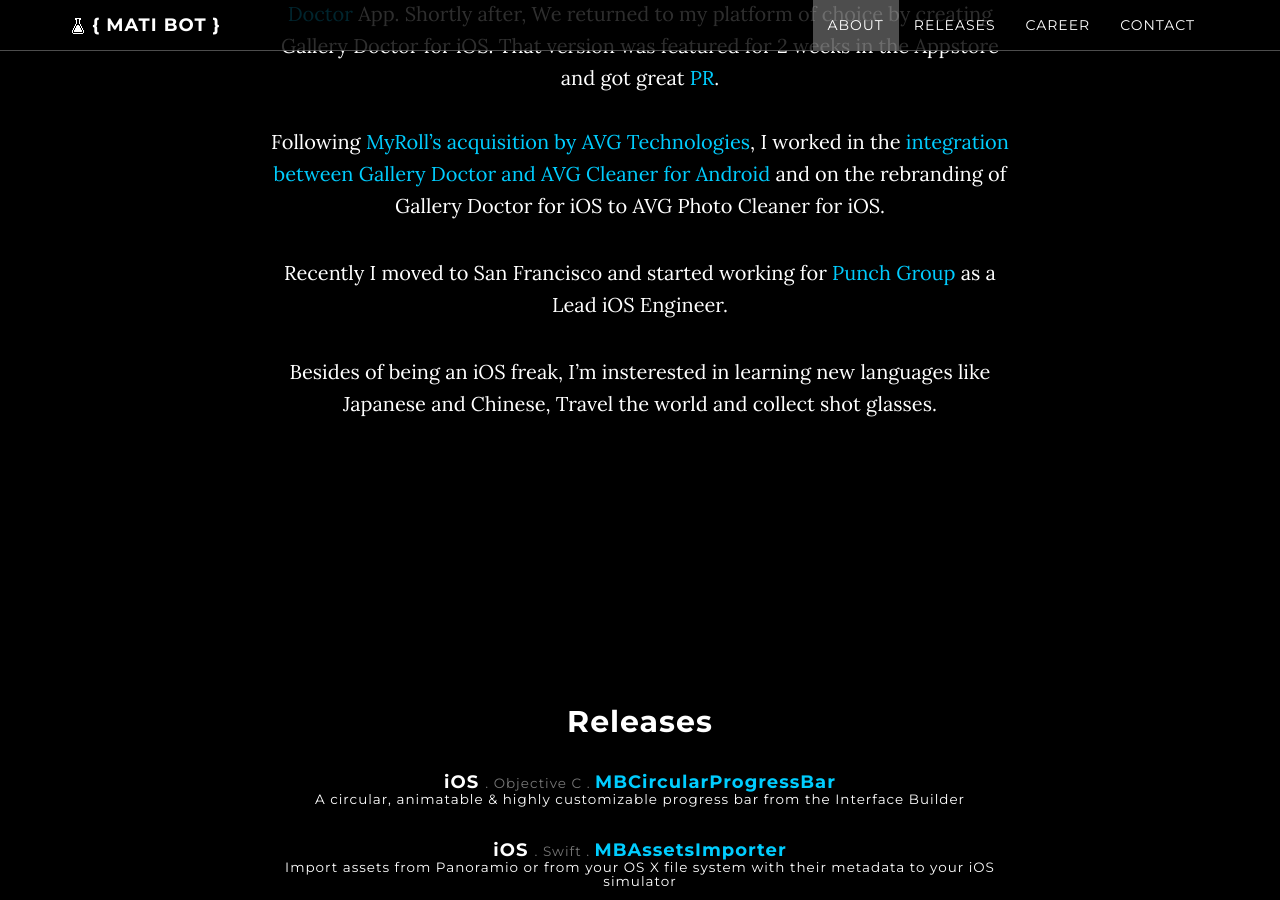
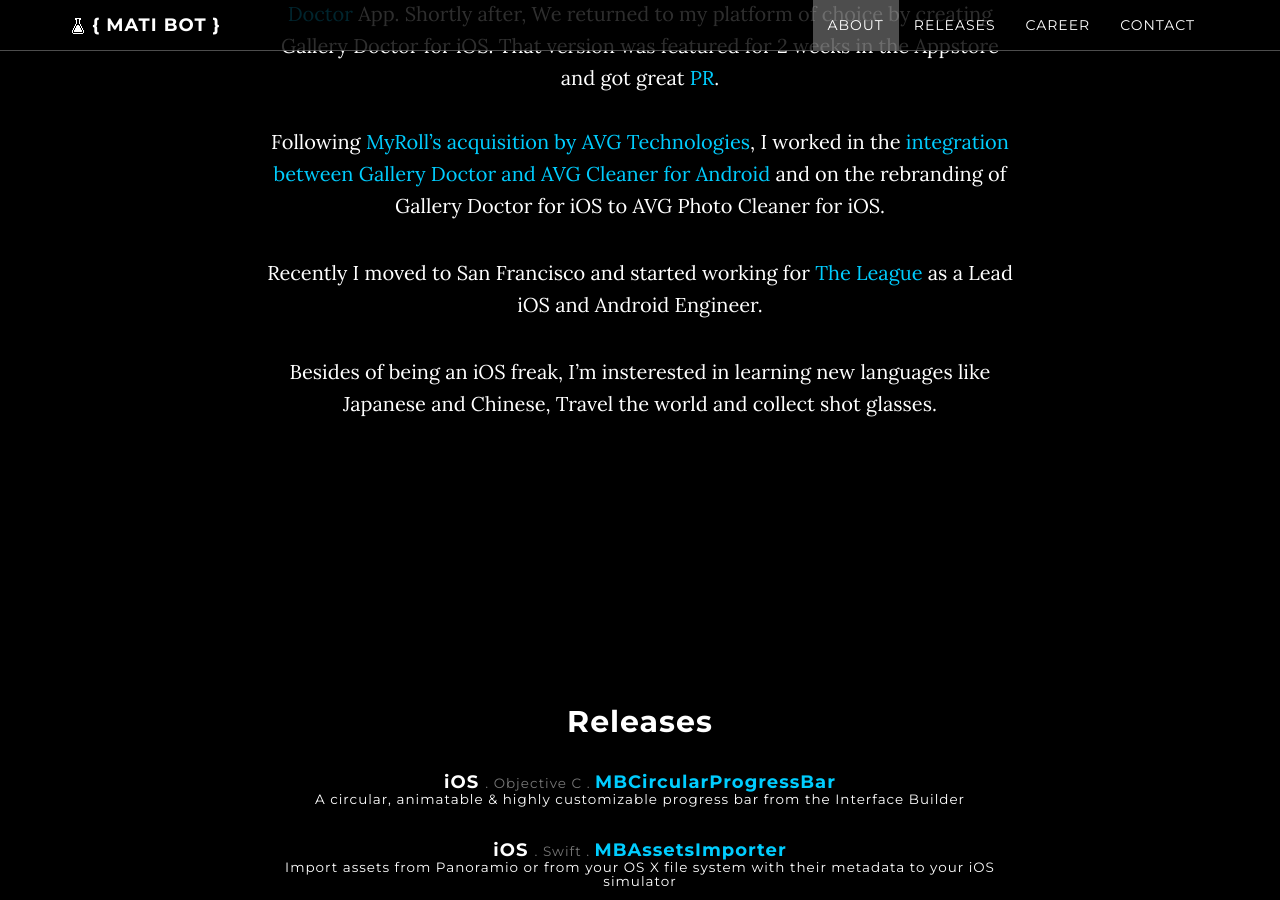
Before and after one commit to MatiBot/MatiBot.github.io, a Jekyll site: the page built from index.html, in a window 1280 px wide and 900 px high, scrolled down 1956 px. Built offline with Jekyll 4.4.1, drawn with Linux system fonts in a browser that asks for light colours; comment, search, counter and statistics services are not loaded.

Commit message:
Update about.html

```diff
--- a/about.html
+++ b/about.html
@@ -21,6 +21,6 @@ Shortly after, We returned to my platform of choice by creating Gallery Doctor f
 That version was featured for 2 weeks in the Appstore and got great <a href="http://venturebeat.com/2015/08/21/10-apps-that-should-be-core-smartphone-features/">PR</a>.<br><br>
 Following <a href="http://venturebeat.com/2015/11/12/avg-acquires-israeli-photo-management-startup-myroll-plans-to-integrate-the-technologies/">MyRoll's acquisition by AVG Technologies</a>, I worked in the <a href="http://androidcommunity.com/avg-cleaner-for-android-now-with-photo-cleaner-function-20160106/">integration between Gallery Doctor and AVG Cleaner for Android</a> and on the rebranding of Gallery Doctor for iOS to AVG Photo Cleaner for iOS.
 
-Recently I moved to San Francisco and started working for <a href="http://www.punch-agency.com/">Punch Group</a> as a Lead iOS Engineer.
+Recently I moved to San Francisco and started working for <a href="http://www.theleague.com/">The League</a> as a Lead iOS and Android Engineer.
 
 Besides of being an iOS freak, I'm insterested in learning new languages like Japanese and Chinese, Travel the world and collect shot glasses.
```
